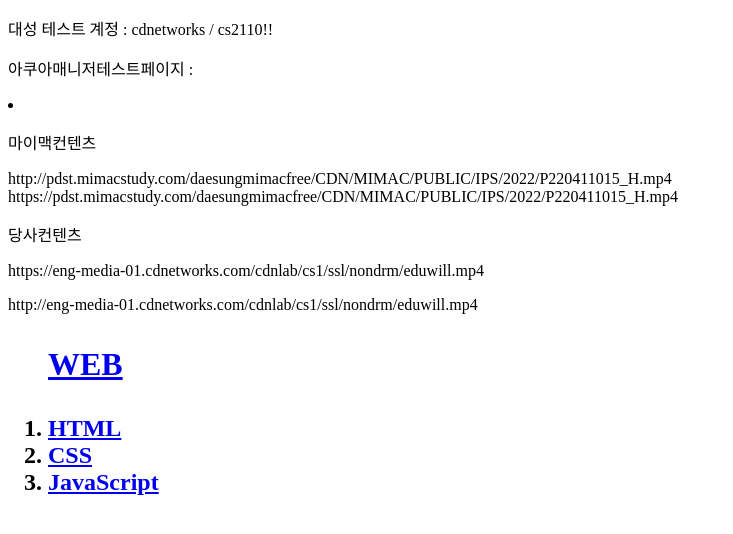
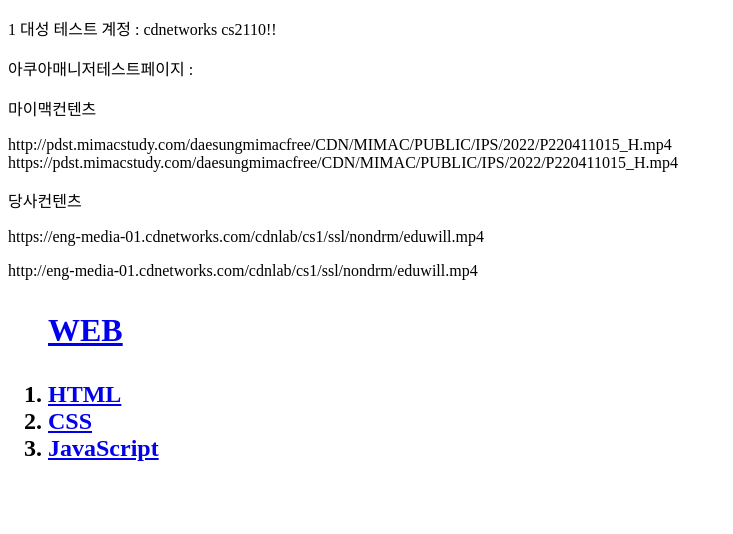
Before and after one commit to Manggugu/study, a plain HTML site: page study.html in a window 1280 px wide. Shown: the whole page, without its empty margins (0-733 px from the left). Drawn offline with Linux system fonts and the light colour scheme.

Commit message:
Update study.html

```diff
--- a/study.html
+++ b/study.html
@@ -6,20 +6,35 @@
 </head>
 
 <body>
-   <p>대성 테스트 계정 : cdnetworks / cs2110!!</p>
+   <p>1 대성 테스트 계정 :
+     cdnetworks
+     cs2110!!</p>
 
   <p>아쿠아매니저테스트페이지 :</p>
-  <li><a href="http://cdntech.cdnetworks.co.kr/public/qa/nmanager/cse1team_qa.html" target="blank"></a></li>
+ <a href="http://cdntech.cdnetworks.co.kr/public/qa/nmanager/cse1team_qa.html" target="blank"></a>
 
   <p>마이맥컨텐츠</p>
+
+
   http://pdst.mimacstudy.com/daesungmimacfree/CDN/MIMAC/PUBLIC/IPS/2022/P220411015_H.mp4
+
 
 
   https://pdst.mimacstudy.com/daesungmimacfree/CDN/MIMAC/PUBLIC/IPS/2022/P220411015_H.mp4
 
+
+
   <p>당사컨텐츠</p>
+
+
   <p>https://eng-media-01.cdnetworks.com/cdnlab/cs1/ssl/nondrm/eduwill.mp4</p>
-  <p>http://eng-media-01.cdnetworks.com/cdnlab/cs1/ssl/nondrm/eduwill.mp4</p>  <h1><a href="index.html"><ul>WEB</ul></a></h1>
+
+
+  <p>http://eng-media-01.cdnetworks.com/cdnlab/cs1/ssl/nondrm/eduwill.mp4</p>
+
+
+
+  <h1><a href="index.html"><ul>WEB</ul></a></h1>
   <H2>
 <ol>
 <li><a href="1.html">HTML</a></li>
```
